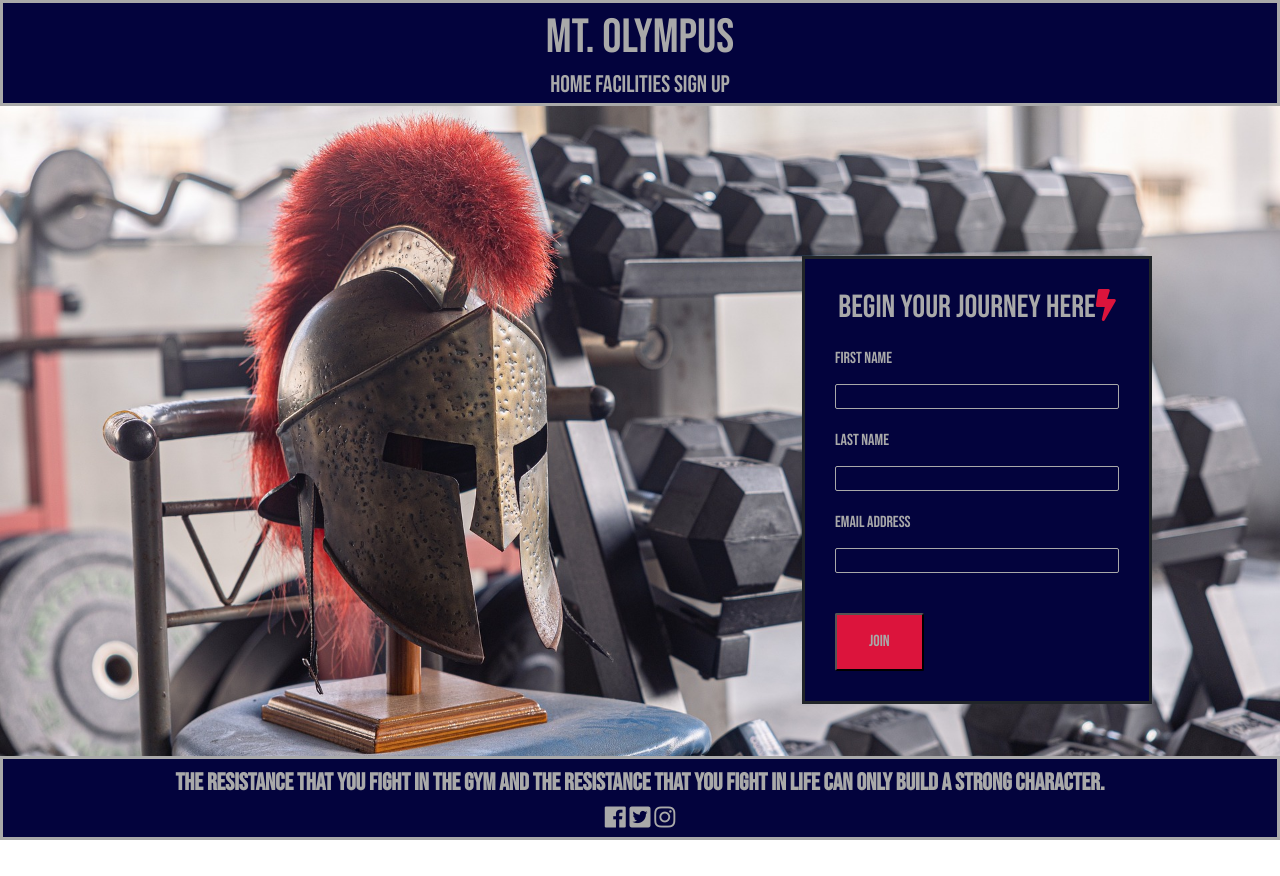
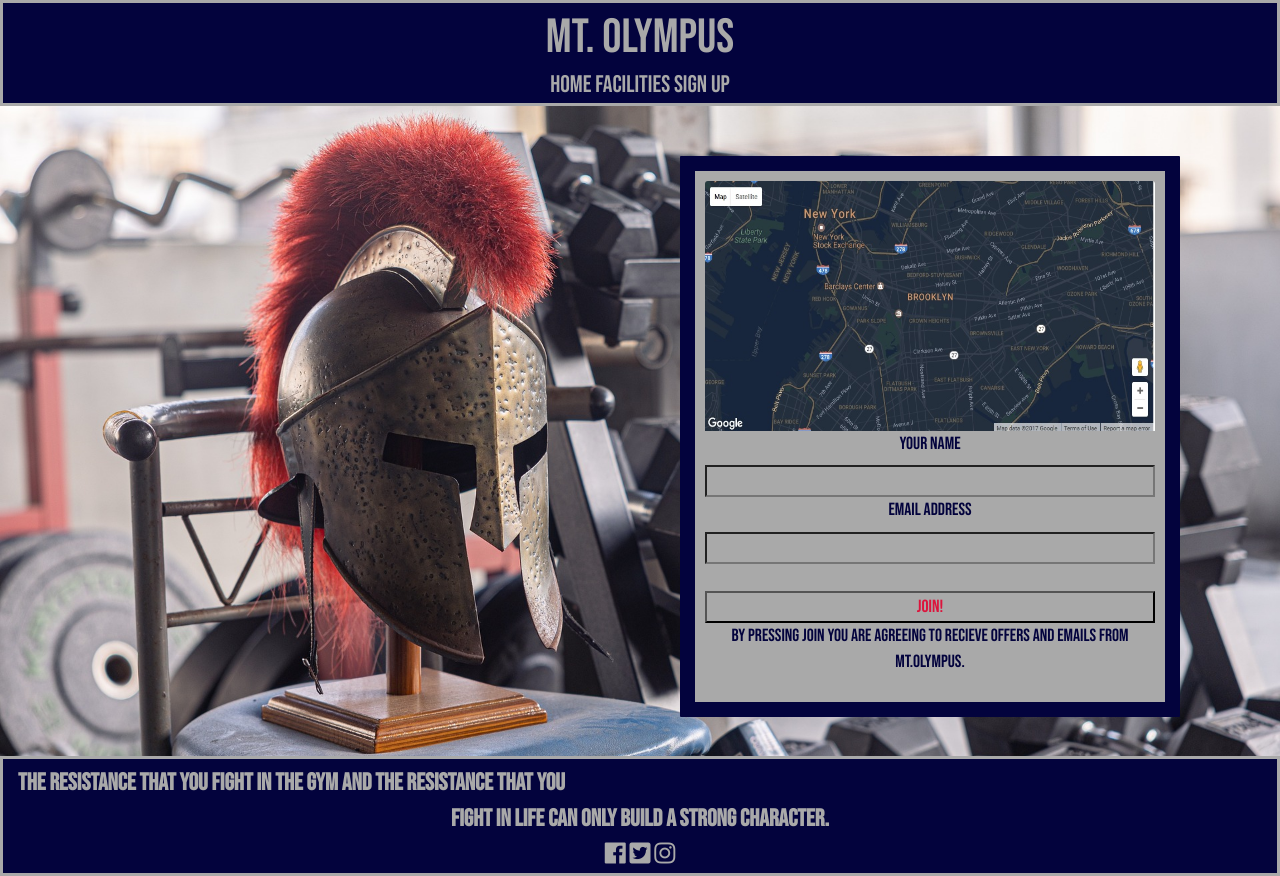
Before and after one commit to DEV451997/Milestone-Project-1, a plain HTML site: page signup.html in a window 1280 px wide. Before the commit the page ends 840 px from the top, so only its background shows below. Drawn offline with nearby package versions, Linux system fonts and the light colour scheme.

Commit message:
form complete minor site touch ups and readme needed to complete

```diff
--- a/assets/css/style.css
+++ b/assets/css/style.css
@@ -68,6 +68,7 @@ header h1:hover {
     background: url(/assets/images/ZEUS\ 5.0.jpg) no-repeat center center;
     border: solid;
     border-color: darkgrey;
+    opacity: 0.85;
 
     animation-name: image-zoom;
     animation-duration: 5s;
@@ -122,7 +123,7 @@ header h1:hover {
 }
 
 #facilities {
-    background: url(/assets/images/facilities\ page.jpg) no-repeat center center;
+    background: url(/assets/images/facilities\ page\ 2.0.jpg) no-repeat center center;
     text-align: center;
 }
 
@@ -141,58 +142,28 @@ header h1:hover {
     font-family: bebas neue;
 }
 
-.form-section label{
-    color: darkgrey;
+.form-image {
+    height: 250px;
 }
 
-form i {
+#form {
+    float: right;
+    padding: 10px;
+    margin: 50px 100px 50px;
+    width: 500px;
+    color: rgb(3, 3, 61);
+    text-align: center;
+    border: solid 15px;
+    background-color: darkgrey;
+    font-size: 110%;
+}
+
+#form input {
+    width: 100%;
+    background-color: transparent;
+    padding: 1px;
+}
+
+#join-button {
     color: crimson;
 }
-
-.signup-form {
-    margin-top: 150px;
-    background-color: rgb(3, 3, 61);
-    max-width: 350px;
-    position: absolute;
-    right: 10%;
-    padding: 30px;
-    border: solid;
-    display: inline-block;
-}
-
-.signup-form > h2 {
-    color: darkgrey;
-    margin-bottom: 20px;
-    font-family: bebas neue;
-    text-align: center;
-}
-
-.text-input {
-    background: transparent;
-    color: darkgrey;
-    width: 100%;
-    height: 25px;
-    margin: 5px 0 20px 0;
-    border: 1px solid darkgrey;
-    border-radius: 2px;
-    font-family: bebas neue;
-}
-
-.text-input:hover {
-    border-color: crimson;
-}
-
-.join-button {
-    margin-top: 20px;
-    border-radius: 2px;
-    padding: 15px 32px 15px 32px;
-    text-align: center;
-    font-size: 100%;
-    background-color: crimson;
-    color: darkgrey;
-    display: block;
-}
-
-.join-button:hover {
-    background-color: gold;
-}
--- a/signup.html
+++ b/signup.html
@@ -32,23 +32,23 @@
     </header>
 
     <section class="form-section">
-        <form class="signup-form">
-            <h2>Begin your journey here<i class="fas fa-bolt"></i> </h2>
 
-            <label for="fname">First Name</label>
-            <input id="fname" class="text-input" type="text" name="first_name" required />
-
-            <label for="lname">Last Name</label>
-            <input id="lname" class="text-input" type="text"  name="last_name" required />
-
+    <div id="form" class="card">
+        <img class="card-img-top form-image" src="/assets/images/Form Image.jpg" alt="Map image of location">
+        <form>
+            <label for="yourname">Your Name</label>
+            <br>
+            <input type="text" id="yourname" name="yourname">
+            <br>
             <label for="email">Email Address</label>
-            <input for="email" class="text-input" type="email" name="email_address" required />
-
-            <input class="join-button" type="submit" value="join"/>
-
-
-
-        </form>
+            <br>
+            <input type="email" id="email" name="email">
+            <br>
+            <br>
+            <input id="join-button" type="submit" value="Join!">
+            <p>By pressing join you are agreeing to recieve offers and emails from Mt.Olympus.</p>
+           </form>
+        </div>
     </section>
 
 <footer>
```
Also changed, not shown: assets/images/Form Image.jpg (added), 1 other file.
